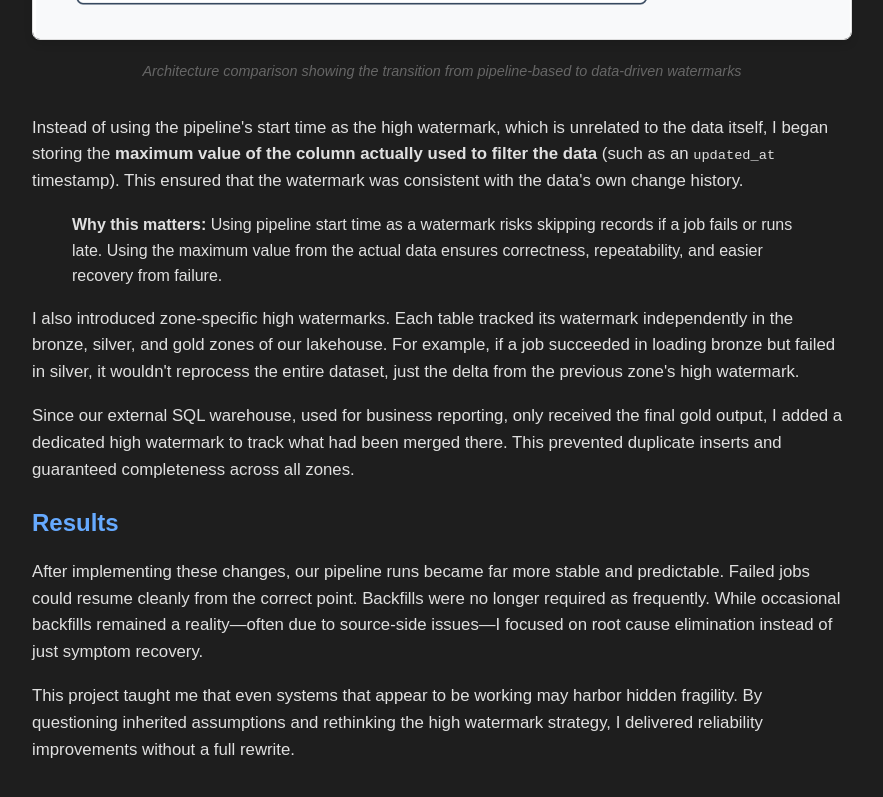
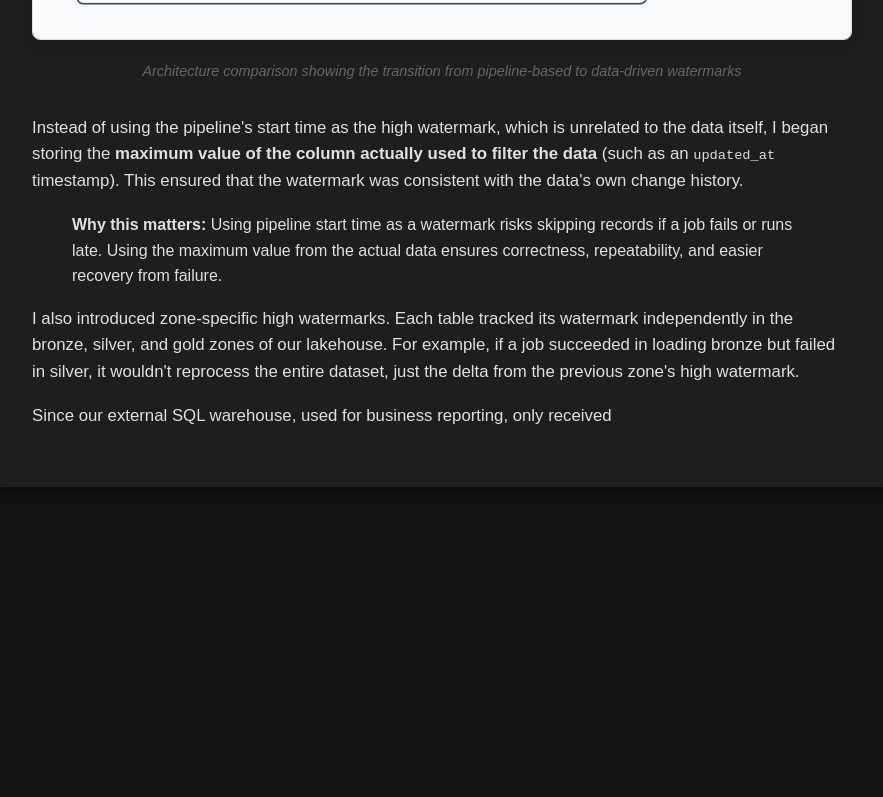
Before and after one commit to dgusty244/drewgustafson.github.io, a Jekyll site: the page built from projects/wtw/highwatermark.html, in a window 1280 px wide and 900 px high, scrolled down 1607 px. Shown: the top 797 px of the window, without its empty margins (198-1081 px from the left). Built offline with Jekyll 4.4.1, drawn with Linux system fonts in a browser that asks for light colours; after the commit the page ends 2174 px from its top, so only the background shows below that.

Commit message:
Update highwatermark.html

```diff
--- a/projects/wtw/highwatermark.html
+++ b/projects/wtw/highwatermark.html
@@ -44,12 +44,4 @@ WHERE EXISTS (
 
     <p>I also introduced zone-specific high watermarks. Each table tracked its watermark independently in the bronze, silver, and gold zones of our lakehouse. For example, if a job succeeded in loading bronze but failed in silver, it wouldn't reprocess the entire dataset, just the delta from the previous zone's high watermark.</p>
 
-    <p>Since our external SQL warehouse, used for business reporting, only received the final gold output, I added a dedicated high watermark to track what had been merged there. This prevented duplicate inserts and guaranteed completeness across all zones.</p>
-
-    <h2>Results</h2>
-
-    <p>After implementing these changes, our pipeline runs became far more stable and predictable. Failed jobs could resume cleanly from the correct point. Backfills were no longer required as frequently. While occasional backfills remained a reality—often due to source-side issues—I focused on root cause elimination instead of just symptom recovery.</p>
-
-    <p>This project taught me that even systems that appear to be working may harbor hidden fragility. By questioning inherited assumptions and rethinking the high watermark strategy, I delivered reliability improvements without a full rewrite.</p>
-  </article>
-</div>
+    <p>Since our external SQL warehouse, used for business reporting, only received
```
